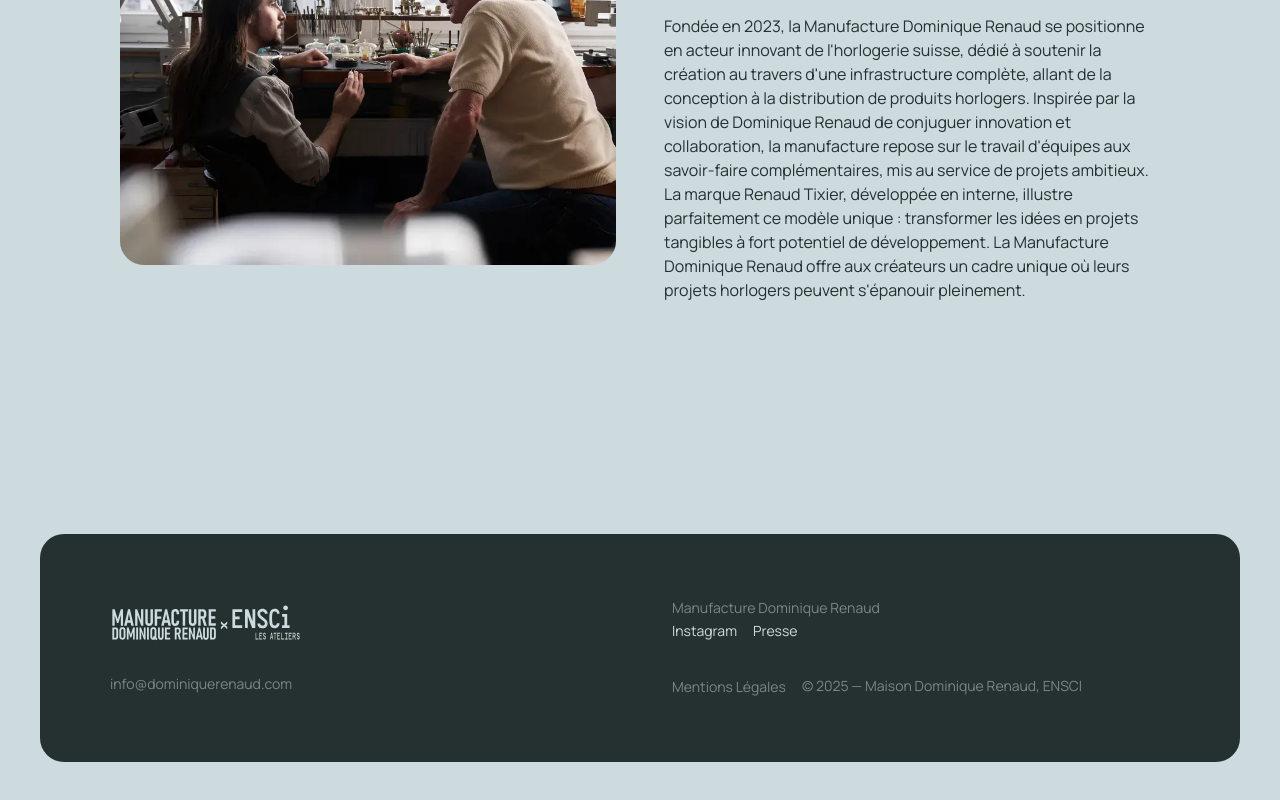
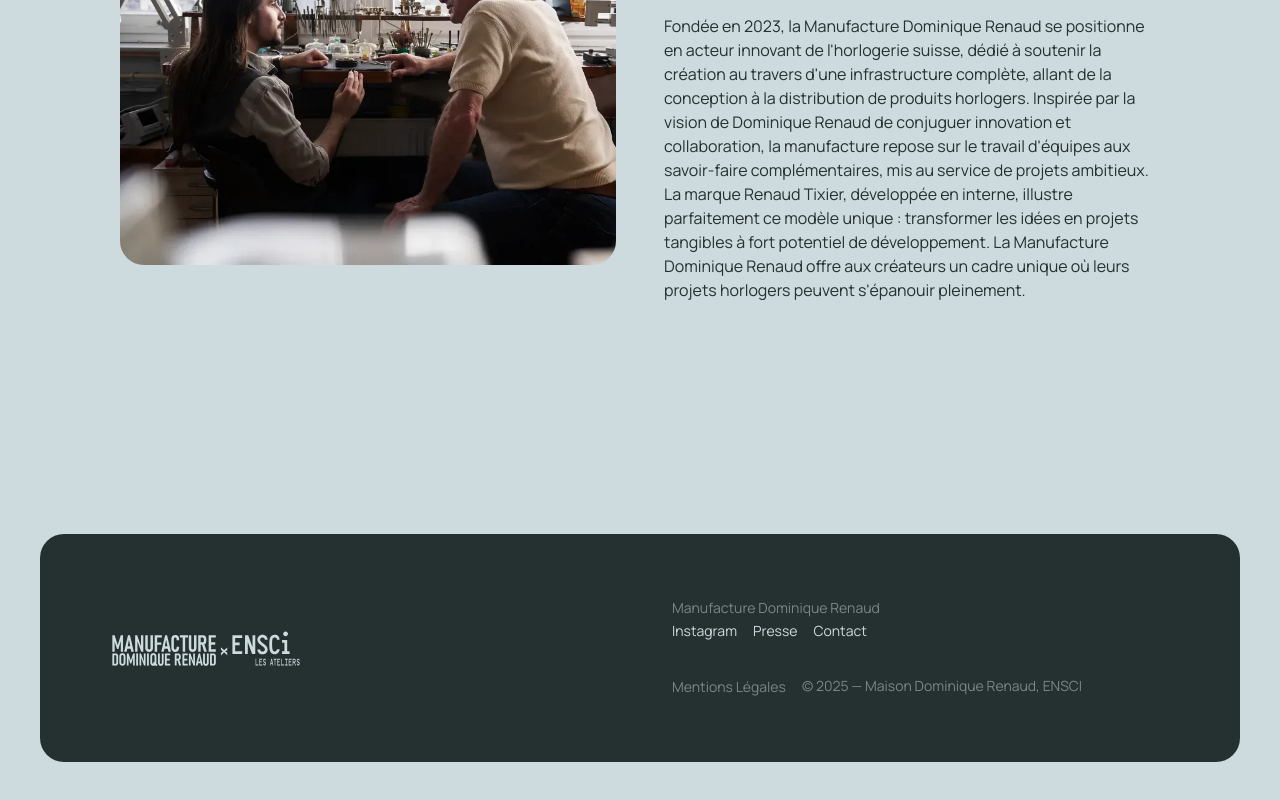
Before and after one commit to ManufactureDominiqueRenaud/MDRxENSCI_front, a Next.js app: page / in a window 1280 px wide. Shown: the part 4080-4880 px from the top of the page. Built offline with nearby package versions, Linux system fonts and the light colour scheme.

Commit message:
changed the info email link place in footer

```diff
--- a/src/components/sections/footer.tsx
+++ b/src/components/sections/footer.tsx
@@ -14,11 +14,6 @@ function Footer() {
             height={100}
             className="w-48"
           />
-          <Link
-            href="mailto:info@dominiquerenaud.com"
-            className="text-[#CDDBDE]/50 text-sm hover:underline transition">
-            info@dominiquerenaud.com
-          </Link>
         </div>
         <div className="lg:w-1/2 mt-8 lg:mt-0">
           <div>
@@ -43,6 +38,15 @@ function Footer() {
                     title="Contactez notre service de presse"
                     className="text-[#CDDBDE] text-sm hover:underline transition">
                     Presse
+                  </Link>
+                </li>
+                <li>
+                  <Link
+                    href={"mailto:info@dominiquerenaud.ch"}
+                    target="_blank"
+                    title="Contactez nous"
+                    className="text-[#CDDBDE] text-sm hover:underline transition">
+                    Contact
                   </Link>
                 </li>
               </ul>
```
